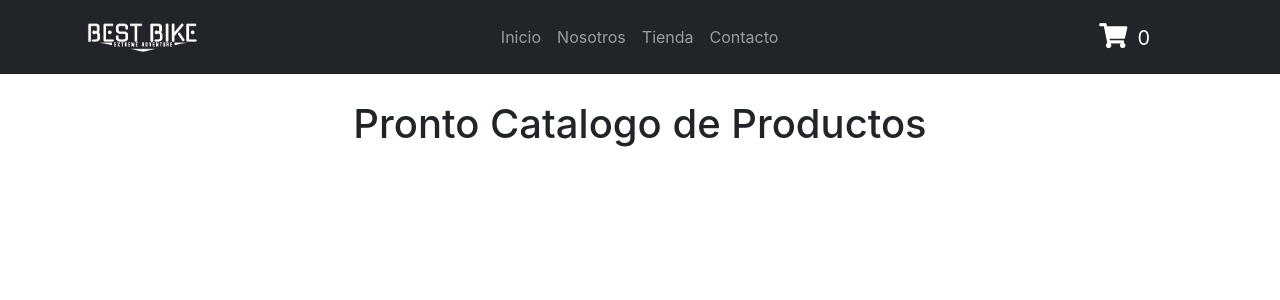
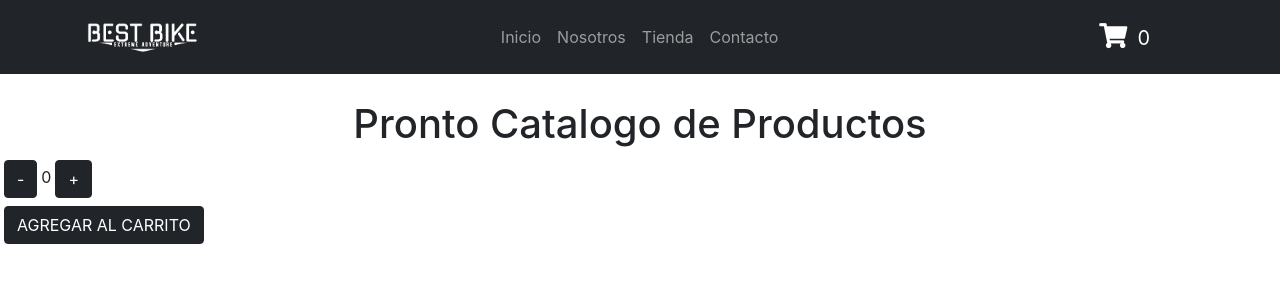
Before and after one commit to armandorivasv-dev/app-bestbike, a React (Create React App) app: page / in a window 1280 px wide. Shown: the top 300 px of the page. Built offline with nearby package versions, Linux system fonts and the light colour scheme.

Commit message:
add itemcunt to itemlistcontainer

```diff
--- a/src/App.js
+++ b/src/App.js
@@ -4,7 +4,7 @@ import ItemListContainer from './components/itemlistcontainer/ItemListContainer'
 
 function App() {
   return (
-    <div className="App">
+    <div className='App'>
       <NavBar />
       <ItemListContainer message={'Pronto Catalogo de Productos'} />
     </div>
--- a/src/components/cartwidget/CartWidget.js
+++ b/src/components/cartwidget/CartWidget.js
@@ -1,7 +1,7 @@
 const CartWidget = () => {
   return(
     <div className='row justify-content-center align-items-center'>
-      <button id="carrito-boton"><i className="fas fa-shopping-cart"></i><span id="carrito-contador">0</span></button>
+      <button id='carrito-boton'><i className='fas fa-shopping-cart'></i><span id='carrito-contador'>0</span></button>
     </div>
   )
 }
--- /dev/null
+++ b/src/components/itemcount/ItemCount.js
@@ -0,0 +1,29 @@
+import { useState, useEffect } from 'react';
+
+const ItemCount = ( {stockInitial, stockCurrent, onAdd} ) => {
+  const [count, setCount] = useState(0);
+
+  const increment = () => {
+    setCount(count + 1);
+  }
+
+  const decrement = () => {
+    setCount(count - 1);
+  }
+
+  return(
+    <div>
+      <div>
+        <button onClick={decrement} className='btn btn-dark m-1'>-</button>
+        <span>{ count }</span>
+        <button onClick={increment} className='btn btn-dark m-1'>+</button>
+      </div>
+      <button onClick={() => onAdd(count)} className='btn btn-dark m-1'>AGREGAR AL CARRITO</button>
+
+    </div>
+  );
+
+
+}
+
+export default ItemCount;
--- a/src/components/itemlistcontainer/ItemListContainer.js
+++ b/src/components/itemlistcontainer/ItemListContainer.js
@@ -1,8 +1,20 @@
 import './ItemListContainer.css';
+import ItemCount from '../itemcount/ItemCount.js'
 
 const ItemListContainer = (props) => {
-    return(
-        <h1 className="ItemListContainer text-center">{props.message}</h1>
-    )
-}
+
+    const stockOnAdd = (quantity) => {
+
+    }
+
+
+  return(
+    <>
+        <h1 className='ItemListContainer text-center'>{props.message}</h1>
+        <ItemCount stockInitial={0} stockCurrent={10} onAdd={stockOnAdd}  />
+    </>
+
+
+  )
+};
 export default ItemListContainer;
--- a/src/components/navbar/NavBar.js
+++ b/src/components/navbar/NavBar.js
@@ -38,6 +38,6 @@ const NavBar = () => {
   </div>
 
   )
-}
+};
 
 export default NavBar;
```
Also changed, not shown: public/index.html (+4 -4 lines).
